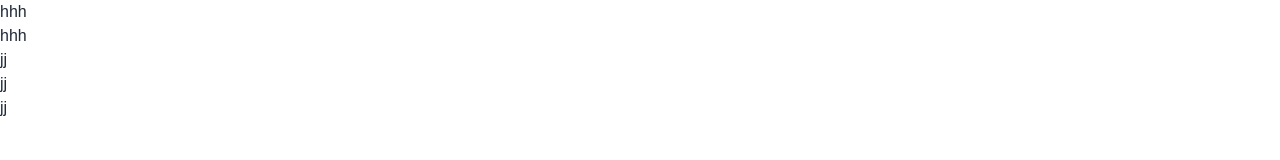
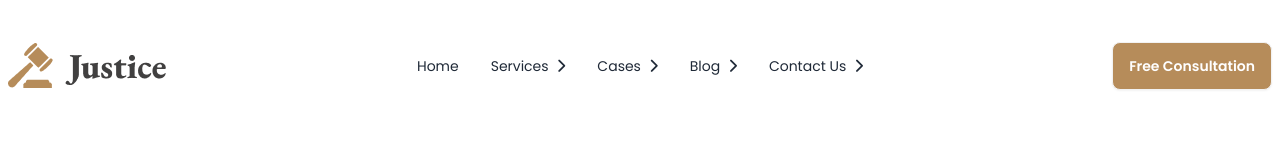
Before and after one commit to giash459/legal-solution, a plain HTML site: page index.html in a window 1280 px wide. Drawn offline with nearby package versions, Linux system fonts and the light colour scheme.

Commit message:
navbar section done

```diff
--- a/index.html
+++ b/index.html
@@ -1,15 +1,27 @@
 <!DOCTYPE html>
 <html lang="en">
+
 <head>
     <meta charset="UTF-8">
     <meta name="viewport" content="width=device-width, initial-scale=1.0">
     <title>Legal Solution</title>
+    <!-- daisy ui and tailwindcss -->
     <link href="https://cdn.jsdelivr.net/npm/daisyui@4.12.10/dist/full.min.css" rel="stylesheet" type="text/css" />
     <script src="https://cdn.tailwindcss.com"></script>
+    <!-- font awesome -->
     <script src="https://kit.fontawesome.com/146cca6ef2.js" crossorigin="anonymous"></script>
+    <!-- google font EB Garamond and font-poppins  -->
+    <link rel="preconnect" href="https://fonts.googleapis.com">
+    <link rel="preconnect" href="https://fonts.gstatic.com" crossorigin>
+    <link
+        href="https://fonts.googleapis.com/css2?family=EB+Garamond:ital,wght@0,400..800;1,400..800&family=Poppins:ital,wght@0,100;0,200;0,300;0,400;0,500;0,600;0,700;0,800;0,900;1,100;1,200;1,300;1,400;1,500;1,600;1,700;1,800;1,900&display=swap"
+        rel="stylesheet">
     <style>
+        .font-eb-garamond {
+            font-family: "EB Garamond", serif;
+        }
         .font-poppins {
-            font-family: "Poppins", sans-serif;
+            font-family: "Poppins", serif;
         }
     </style>
     <script>
@@ -18,7 +30,7 @@
                 extend: {
                     colors: {
                         clifford: '#da373d',
-                        'color-gray': 'rgb(182, 140, 90)',
+                        'color-gold': 'rgb(182, 140, 90)',
                         'color-deep': 'rgb(243, 243, 243)',
                     }
                 }
@@ -26,11 +38,54 @@
         }
     </script>
 </head>
+
 <body class="font-poppins">
-    <h1>hhh</h1>
-    <h1>hhh</h1>
-    <h2>jj</h2>
-    <h2>jj</h2>
-    <h2>jj</h2>
+    <!-- https://v3.tailwindcss.com/  -->
+    <!-- https://github.com/giash459/legal-solution -->
+    <!-- header section -->
+    <header class="container mx-auto">
+        <!-- navbar section -->
+        <nav class="mt-8">
+            <div class="navbar bg-base-100">
+                <div class="navbar-start">
+                    <div class="dropdown">
+                        <div tabindex="0" role="button" class="btn btn-ghost lg:hidden">
+                            <svg xmlns="http://www.w3.org/2000/svg" class="h-5 w-5" fill="none" viewBox="0 0 24 24"
+                                stroke="currentColor">
+                                <path stroke-linecap="round" stroke-linejoin="round" stroke-width="2"
+                                    d="M4 6h16M4 12h8m-8 6h16" />
+                            </svg>
+                        </div>
+                        <ul tabindex="0"
+                            class="menu menu-sm dropdown-content bg-base-100 rounded-box z-[1] mt-3 w-52 p-2 shadow">
+                            <li><a>Home</a></li>
+                            <li><a>Services <span><i class="fa-solid fa-chevron-right"></i></span> </a></li>
+                            <li><a>Cases <span><i class="fa-solid fa-chevron-right"></i></span> </a></li>
+                            <li><a>Blog <span><i class="fa-solid fa-chevron-right"></i></span> </a></li>
+                            <li><a>Contact Us <span><i class="fa-solid fa-chevron-right"></i></span> </a></li>
+                        </ul>
+                    </div>
+                    <div>
+                        <img src="images/logo2.png" alt="">
+                    </div>
+                </div>
+                <div class="navbar-center hidden lg:flex">
+                    <ul class="menu menu-horizontal px-1">
+                        <li><a>Home</a></li>
+                        <li><a>Services <span><i class="fa-solid fa-chevron-right"></i></span> </a></li>
+                        <li><a>Cases <span><i class="fa-solid fa-chevron-right"></i></span> </a></li>
+                        <li><a>Blog <span><i class="fa-solid fa-chevron-right"></i></span> </a></li>
+                        <li><a>Contact Us <span><i class="fa-solid fa-chevron-right"></i></span> </a></li>
+                    </ul>
+                </div>
+                <div class="navbar-end">
+                    <a class="btn bg-color-gold text-white">Free Consultation</a>
+                </div>
+            </div>
+        </nav>
+    </header>
+    <!-- main section -->
+    <!-- footer section -->
 </body>
+
 </html>
```
Also changed, not shown: tailwind.config.js (added, +8 -0 lines).
